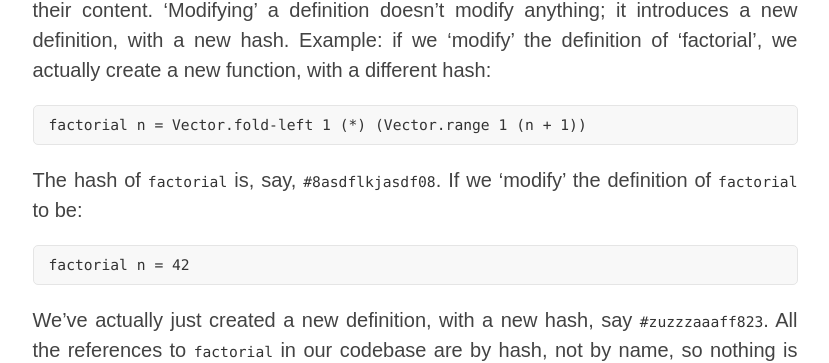
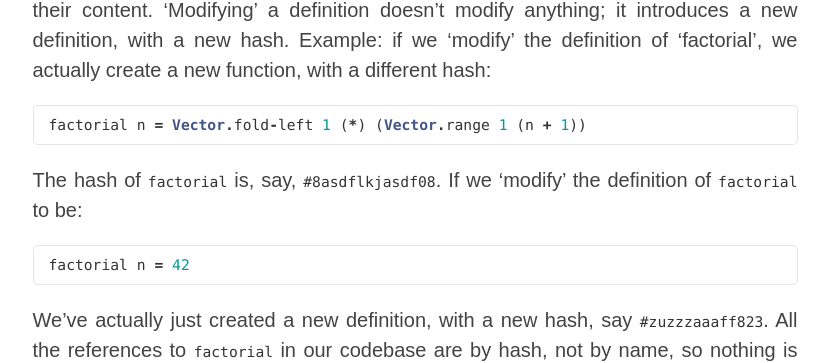
Before and after one commit to unisonweb/oldblog, a Jekyll site: the page built from _posts/2016-09-17-editing.markdown, in a window 1280 px wide and 900 px high, scrolled down 1367 px. Shown: the part 144-507 px from the top of the window, without its empty margins (225-1054 px from the left). Built offline with Jekyll 4.4.1, drawn with Linux system fonts in a browser that asks for light colours; some web fonts are replaced; comment, search, counter and statistics services are not loaded.

Commit message:
Update 2016-09-17-editing.markdown

````diff
--- a/_posts/2016-09-17-editing.markdown
+++ b/_posts/2016-09-17-editing.markdown
@@ -15,15 +15,15 @@ All right, let's get to it! If you haven't read the [refactoring post][refactori
 
 In Unison, the codebase is an immutable data structure. What does that mean? It means we never modify definitions in place, only introduce new definitions. It's a consequence of the fact that Unison identifies things not by name, but by a hash of their content. 'Modifying' a definition doesn't modify anything; it introduces a new definition, with a new hash. Example: if we 'modify' the definition of 'factorial', we actually create a new function, with a different hash:
 
-~~~ Haskell
+```haskell
 factorial n = Vector.fold-left 1 (*) (Vector.range 1 (n + 1))
-~~~
+```
 
 The hash of `factorial` is, say, `#8asdflkjasdf08`. If we 'modify' the definition of `factorial` to be:
 
-~~~ Haskell
+```haskell
 factorial n = 42
-~~~
+```
 
 We've actually just created a new definition, with a new hash, say `#zuzzzaaaff823`. All the references to `factorial` in our codebase are by hash, not by name, so nothing is initially referencing `#zuzzzaaaff823`. If we want to propagate the change, well, we are actually just creating new definitions, with new hashes, which reference the `#zuzzzaaaff823` hash rather than the original `#8asdflkjasdf08` hash. One can probably see how doing this sort of propagation manually might get a bit tedious. But we won't be doing that!
 
````
